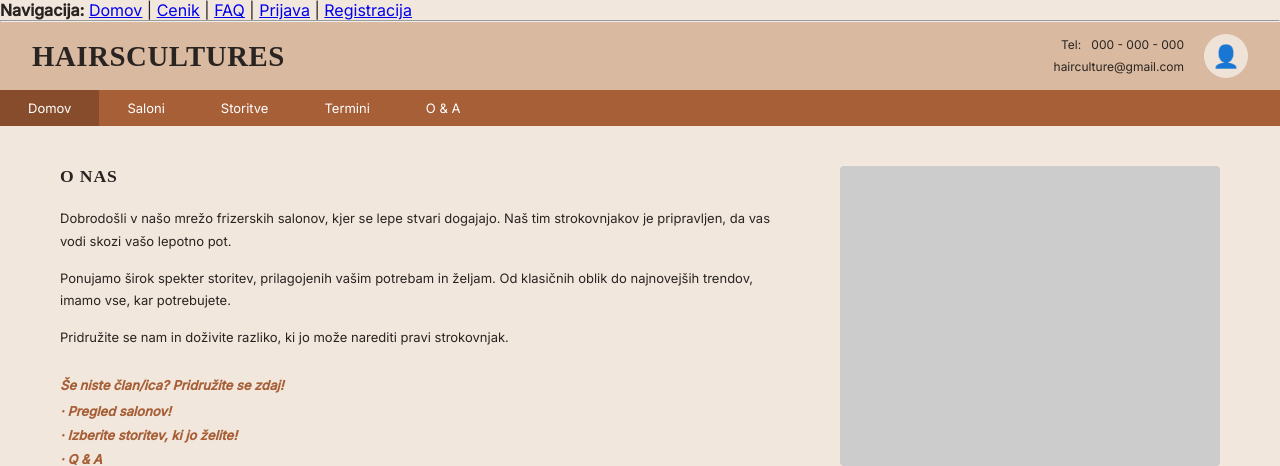
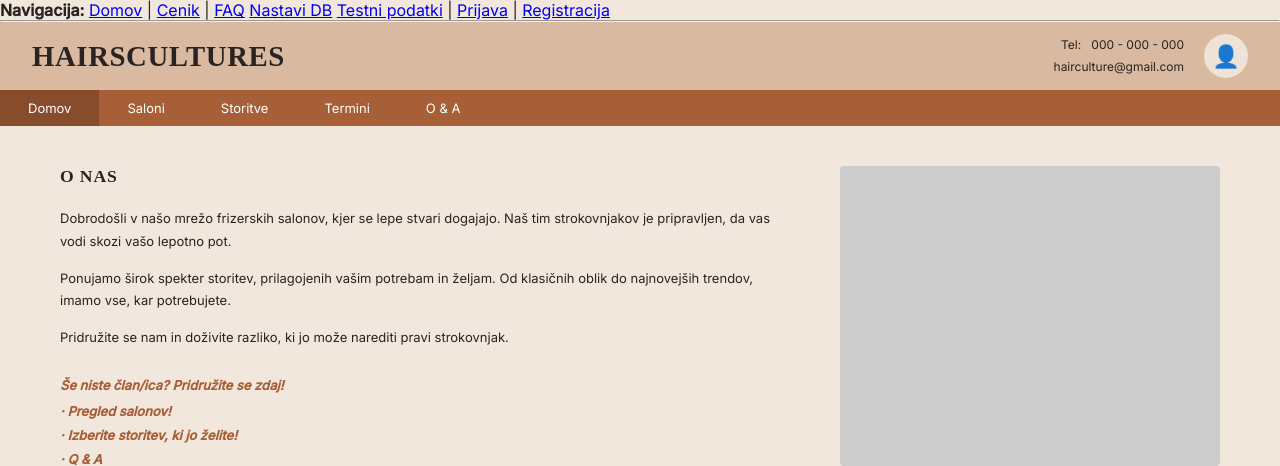
Before and after one commit to TadejSmells/OMEGA, a Flask app: page / in a window 1280 px wide. Shown: the top 466 px of the page. Run offline with Flask 3, Linux system fonts and the light colour scheme; some libraries are stand-ins or nearby versions; some web fonts are replaced.

```diff
--- a/src/templates/base.html
+++ b/src/templates/base.html
@@ -15,6 +15,8 @@
             <a href="/">Domov</a> |
             <a href="/cenik">Cenik</a> |
             <a href="/faq">FAQ</a>
+            <a href="/setup">Nastavi DB</a>
+            <a href="/polni_db">Testni podatki</a>
 
             {% if session.get('role') == 'admin' %}
                 | <a href="/admin">⚙️ Admin panel</a>
```
